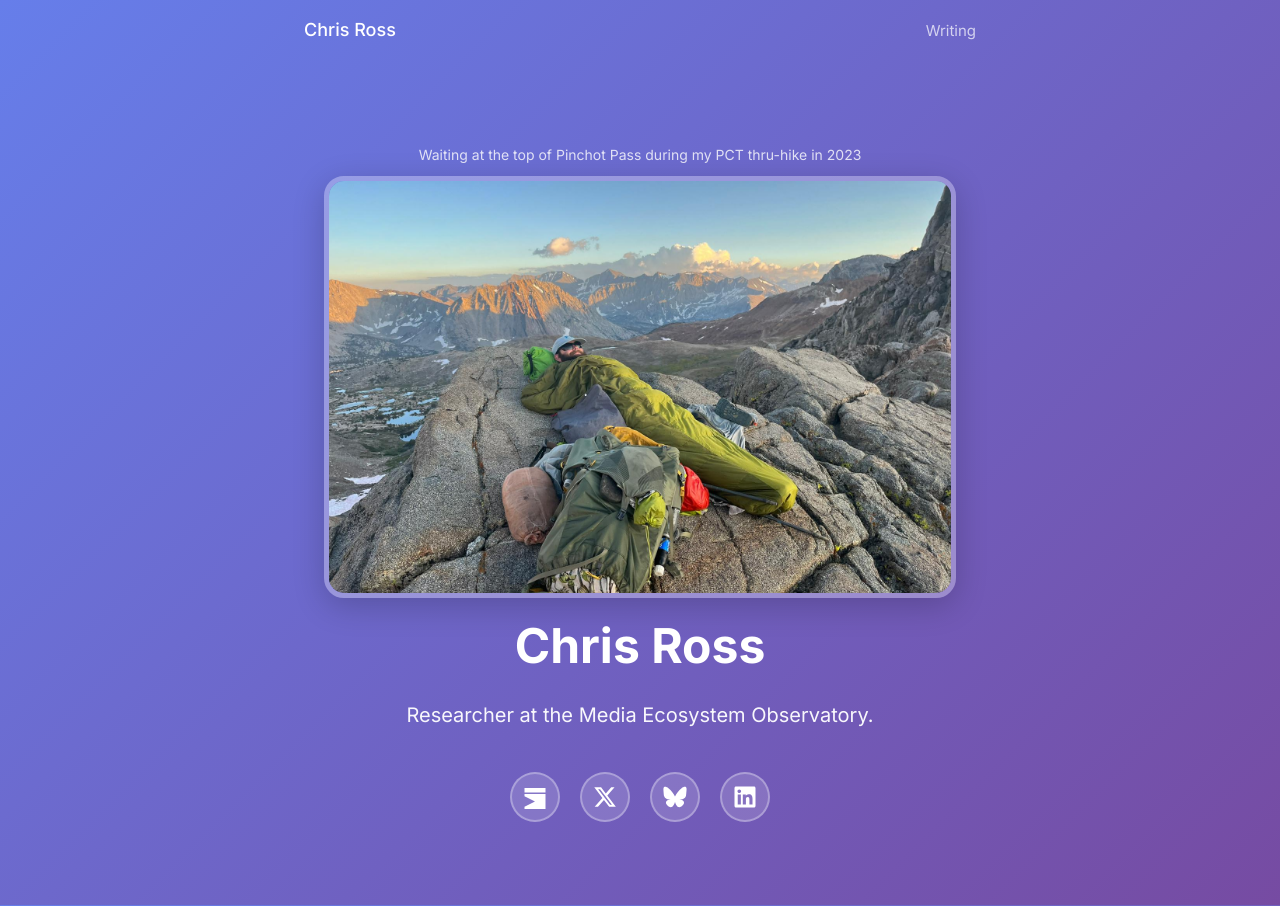
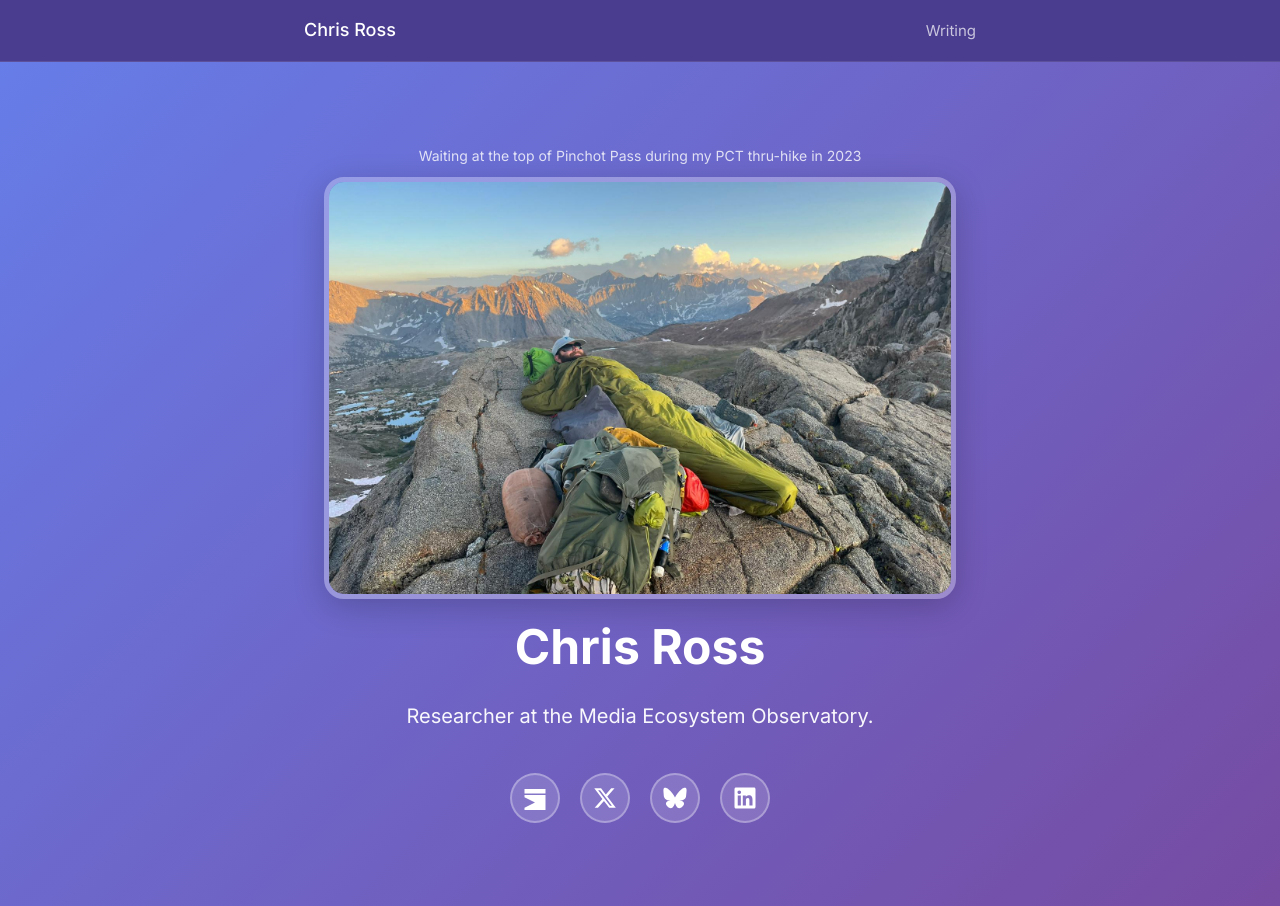
Before and after one commit to chrispross/chrispross.github.io, a Jekyll site: the page built from index.html, in a window 1280 px wide. Built offline with Jekyll 4.4.1, drawn with Linux system fonts in a browser that asks for light colours.

Commit message:
Solid header on home page, tighter mobile spacing, populate Work tab
Give home page header a solid darker purple background matching the
Writing page pattern. Reduce mobile padding above caption. Add Alberta
separatism and electoral reform visualizations to the Work tab.

Co-Authored-By: Claude Opus 4.6 (1M context) <noreply@anthropic.com>

```diff
--- a/_layouts/minimal.html
+++ b/_layouts/minimal.html
@@ -15,8 +15,8 @@
       min-height: 100vh;
     }
     .site-header {
-      background: transparent;
-      border-bottom: none;
+      background: #4a3d8f;
+      border-bottom: 1px solid rgba(255, 255, 255, 0.1);
     }
     .site-title {
       color: white;
--- a/index.html
+++ b/index.html
@@ -89,7 +89,8 @@ title: Home
 
   @media (max-width: 640px) {
     .hero {
-      padding: 40px 16px;
+      padding: 20px 16px;
+      min-height: auto;
     }
     .hero h1 {
       font-size: 32px;
```
Also changed, not shown: writing.html (+9 -1 lines).
